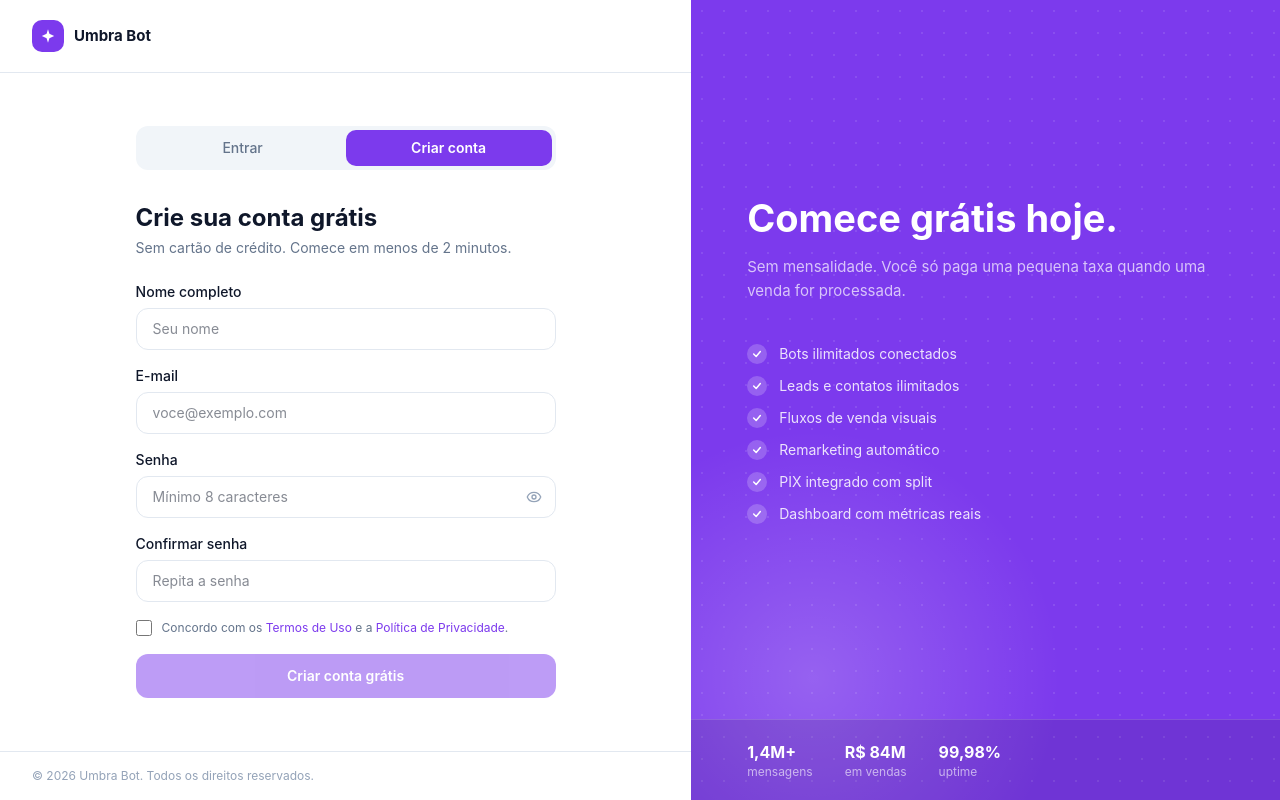
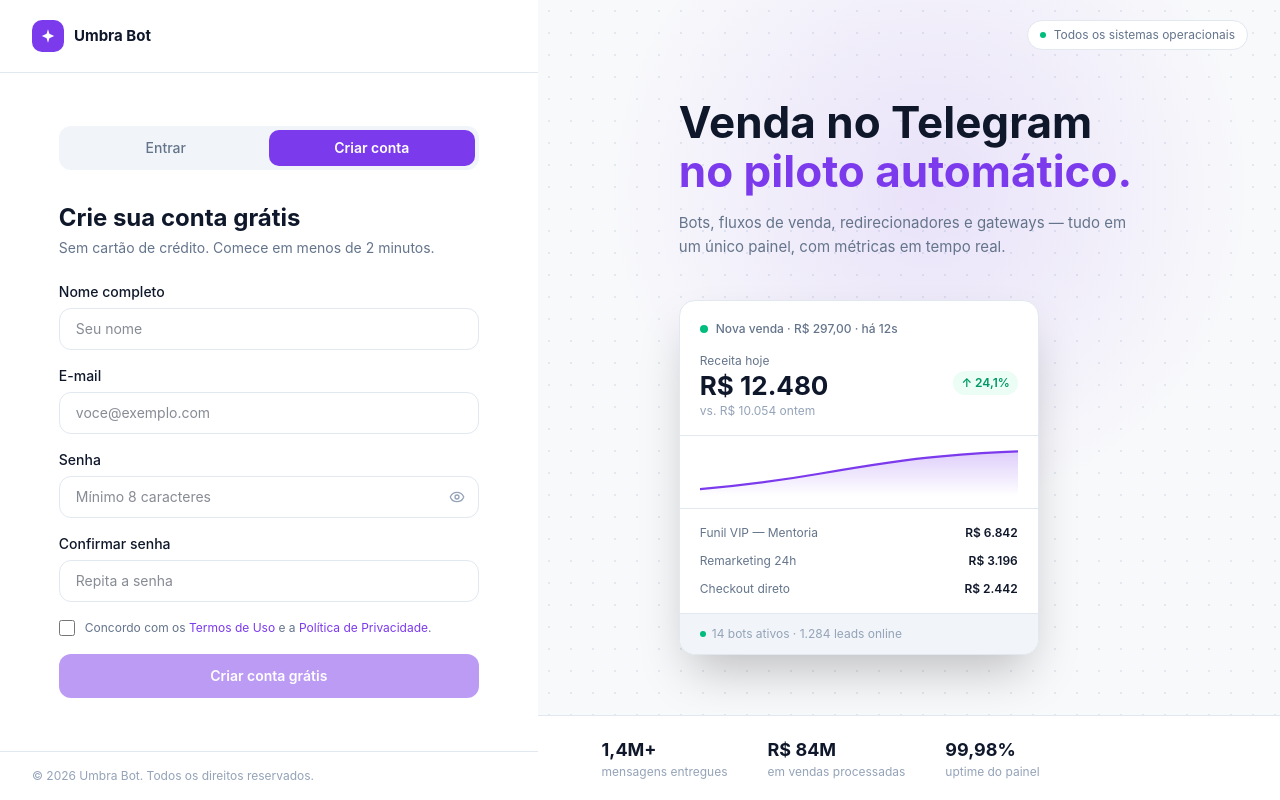
Before and after one commit to monetizarcomia7-eng/Umbra-Bot, a Next.js app: page /register in a window 1280 px wide. Built offline with nearby package versions, Linux system fonts and the light colour scheme; no server answers.

Commit message:
fix(register): painel direito igual ao login — card mockup + fundo cinza
Co-Authored-By: Claude Sonnet 4.6 <noreply@anthropic.com>

```diff
--- a/app/(auth)/register/page.tsx
+++ b/app/(auth)/register/page.tsx
@@ -6,16 +6,80 @@ import { useRouter } from 'next/navigation'
 import { Eye, EyeOff, AlertCircle, CheckCircle2 } from 'lucide-react'
 import { createClient } from '@/lib/supabase/client'
 
-// ─── Right panel features list ────────────────────────────────────────────────
+// ─── Dashboard preview (right panel mockup) ───────────────────────────────────
 
-const FEATURES = [
-  'Bots ilimitados conectados',
-  'Leads e contatos ilimitados',
-  'Fluxos de venda visuais',
-  'Remarketing automático',
-  'PIX integrado com split',
-  'Dashboard com métricas reais',
-]
+function DashboardCard() {
+  return (
+    <div className="w-full max-w-[360px] rounded-2xl overflow-hidden shadow-2xl"
+      style={{ background: 'var(--surface, #fff)', border: '1px solid var(--border, #e2e8f0)' }}>
+
+      {/* Card header */}
+      <div className="px-5 pt-5 pb-4" style={{ borderBottom: '1px solid var(--border, #e2e8f0)' }}>
+        <div className="flex items-center gap-2 mb-4">
+          <span className="w-2 h-2 rounded-full bg-emerald-500 animate-pulse inline-block" />
+          <span className="text-xs font-medium" style={{ color: 'var(--text-muted, #64748b)' }}>
+            Nova venda · R$&nbsp;297,00 · há 12s
+          </span>
+        </div>
+        <div className="flex items-end justify-between">
+          <div>
+            <p className="text-xs mb-1" style={{ color: 'var(--text-muted, #64748b)' }}>Receita hoje</p>
+            <p className="text-[26px] font-bold leading-none" style={{ color: 'var(--text, #0f172a)' }}>
+              R$&nbsp;12.480
+            </p>
+          </div>
+          <span className="text-xs font-semibold text-emerald-600 bg-emerald-50 px-2 py-1 rounded-full mb-1">
+            ↑ 24,1%
+          </span>
+        </div>
+        <p className="text-xs mt-1" style={{ color: 'var(--text-subtle, #94a3b8)' }}>vs. R$&nbsp;10.054 ontem</p>
+      </div>
+
+      {/* Mini chart */}
+      <div className="px-5 py-3" style={{ borderBottom: '1px solid var(--border, #e2e8f0)' }}>
+        <svg viewBox="0 0 320 56" className="w-full h-12" preserveAspectRatio="none">
+          <defs>
+            <linearGradient id="lg2" x1="0" y1="0" x2="0" y2="1">
+              <stop offset="0%" stopColor="#7c3aed" stopOpacity="0.25" />
+              <stop offset="100%" stopColor="#7c3aed" stopOpacity="0" />
+            </linearGradient>
+          </defs>
+          <path
+            d="M0,48 C40,44 80,38 120,30 C160,22 200,14 240,10 C270,7 295,5 320,4"
+            fill="none" stroke="#7c3aed" strokeWidth="2.5" strokeLinecap="round"
+          />
+          <path
+            d="M0,48 C40,44 80,38 120,30 C160,22 200,14 240,10 C270,7 295,5 320,4 L320,56 L0,56 Z"
+            fill="url(#lg2)"
+          />
+        </svg>
+      </div>
+
+      {/* Flow rows */}
+      <div className="px-5 py-4 space-y-3">
+        {[
+          { name: 'Funil VIP — Mentoria',  value: 'R$ 6.842' },
+          { name: 'Remarketing 24h',        value: 'R$ 3.196' },
+          { name: 'Checkout direto',        value: 'R$ 2.442' },
+        ].map((f) => (
+          <div key={f.name} className="flex items-center justify-between">
+            <span className="text-xs" style={{ color: 'var(--text-muted, #64748b)' }}>{f.name}</span>
+            <span className="text-xs font-semibold" style={{ color: 'var(--text, #0f172a)' }}>{f.value}</span>
+          </div>
+        ))}
+      </div>
+
+      {/* Footer */}
+      <div className="px-5 py-3 flex items-center gap-1.5"
+        style={{ borderTop: '1px solid var(--border, #e2e8f0)', background: 'var(--surface-2, #f8fafc)' }}>
+        <span className="w-1.5 h-1.5 rounded-full bg-emerald-500 inline-block" />
+        <span className="text-xs" style={{ color: 'var(--text-subtle, #94a3b8)' }}>
+          14 bots ativos · 1.284 leads online
+        </span>
+      </div>
+    </div>
+  )
+}
 
 export default function RegisterPage() {
   const router = useRouter()
@@ -278,58 +342,59 @@ export default function RegisterPage() {
         </footer>
       </div>
 
-      {/* ── Right: branding (lg+) ── */}
-      <div className="hidden lg:flex lg:w-[42%] xl:w-[46%] flex-col relative overflow-hidden"
-        style={{ background: 'var(--primary, #7c3aed)' }}>
+      {/* ── Right: branding + preview (lg+) ── */}
+      <div className="hidden lg:flex lg:w-[54%] xl:w-[58%] flex-col relative overflow-hidden"
+        style={{ background: 'var(--bg, #f8f9fb)' }}>
 
         {/* Dot grid */}
-        <div className="absolute inset-0 pointer-events-none opacity-10"
+        <div className="absolute inset-0 pointer-events-none"
           style={{
-            backgroundImage: 'radial-gradient(circle, #fff 1.5px, transparent 1.5px)',
+            backgroundImage: 'radial-gradient(circle, var(--border, #e2e8f0) 1.5px, transparent 1.5px)',
             backgroundSize: '22px 22px',
           }}
         />
 
-        {/* Glow */}
-        <div className="absolute -bottom-32 -left-32 w-[500px] h-[500px] rounded-full pointer-events-none opacity-20"
-          style={{ background: 'radial-gradient(circle, #fff 0%, transparent 70%)' }}
+        {/* Purple glow */}
+        <div className="absolute -top-40 right-0 w-[700px] h-[700px] rounded-full pointer-events-none"
+          style={{ background: 'radial-gradient(circle, rgba(124,58,237,0.12) 0%, transparent 65%)' }}
         />
 
-        {/* Content */}
-        <div className="relative z-10 flex-1 flex flex-col justify-center px-10 xl:px-14 py-16">
-          <h2 className="text-[32px] xl:text-[38px] font-bold text-white leading-tight mb-3">
-            Comece grátis hoje.
-          </h2>
-          <p className="text-white/70 text-[15px] leading-relaxed mb-10">
-            Sem mensalidade. Você só paga uma pequena taxa quando uma venda for processada.
-          </p>
+        {/* Status bar */}
+        <div className="relative z-10 flex items-center justify-end px-8 py-5">
+          <div className="flex items-center gap-2 text-xs px-3 py-1.5 rounded-full"
+            style={{ background: 'var(--surface, #fff)', border: '1px solid var(--border, #e2e8f0)', color: 'var(--text-muted, #64748b)' }}>
+            <span className="w-1.5 h-1.5 rounded-full bg-emerald-500 inline-block" />
+            Todos os sistemas operacionais
+          </div>
+        </div>
 
-          <div className="space-y-3">
-            {FEATURES.map((item) => (
-              <div key={item} className="flex items-center gap-3">
-                <div className="w-5 h-5 rounded-full flex items-center justify-center shrink-0"
-                  style={{ background: 'rgba(255,255,255,0.2)' }}>
-                  <svg viewBox="0 0 12 12" width="10" height="10">
-                    <polyline points="2,6 5,9 10,3" fill="none" stroke="white" strokeWidth="1.8" strokeLinecap="round" strokeLinejoin="round" />
-                  </svg>
-                </div>
-                <span className="text-white/85 text-sm">{item}</span>
-              </div>
-            ))}
+        {/* Main content */}
+        <div className="relative z-10 flex-1 flex flex-col items-center justify-center px-10 xl:px-16 pb-8">
+          <div className="w-full max-w-[460px]">
+            <h1 className="text-[36px] xl:text-[44px] font-bold leading-[1.1] mb-4"
+              style={{ color: 'var(--text, #0f172a)' }}>
+              Venda no Telegram{' '}
+              <span style={{ color: 'var(--primary, #7c3aed)' }}>no piloto automático.</span>
+            </h1>
+            <p className="text-[15px] leading-relaxed mb-10" style={{ color: 'var(--text-muted, #64748b)' }}>
+              Bots, fluxos de venda, redirecionadores e gateways — tudo em um único painel, com métricas em tempo real.
+            </p>
+
+            <DashboardCard />
           </div>
         </div>
 
         {/* Social proof */}
-        <div className="relative z-10 flex items-center gap-8 px-10 xl:px-14 py-5"
-          style={{ borderTop: '1px solid rgba(255,255,255,0.15)', background: 'rgba(0,0,0,0.1)' }}>
+        <div className="relative z-10 flex items-center gap-10 px-10 xl:px-16 py-5"
+          style={{ borderTop: '1px solid var(--border, #e2e8f0)', background: 'var(--surface, rgba(255,255,255,0.6))' }}>
           {[
-            { value: '1,4M+',  label: 'mensagens' },
-            { value: 'R$ 84M', label: 'em vendas' },
-            { value: '99,98%', label: 'uptime' },
+            { value: '1,4M+',   label: 'mensagens entregues' },
+            { value: 'R$ 84M',  label: 'em vendas processadas' },
+            { value: '99,98%',  label: 'uptime do painel' },
           ].map((s) => (
             <div key={s.label}>
-              <p className="text-base font-bold text-white">{s.value}</p>
-              <p className="text-xs text-white/60">{s.label}</p>
+              <p className="text-lg font-bold" style={{ color: 'var(--text, #0f172a)' }}>{s.value}</p>
+              <p className="text-xs" style={{ color: 'var(--text-subtle, #94a3b8)' }}>{s.label}</p>
             </div>
           ))}
         </div>
```
